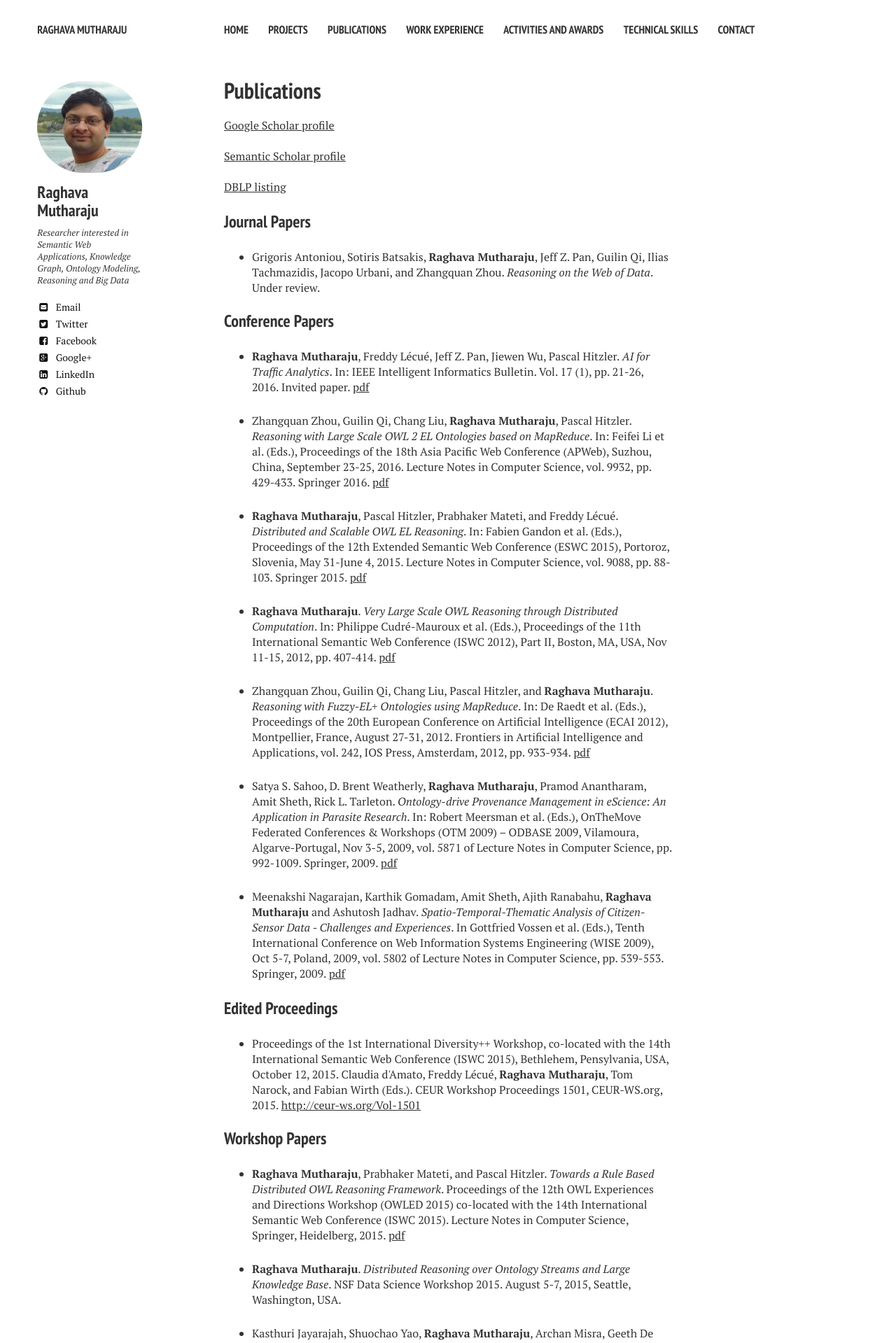
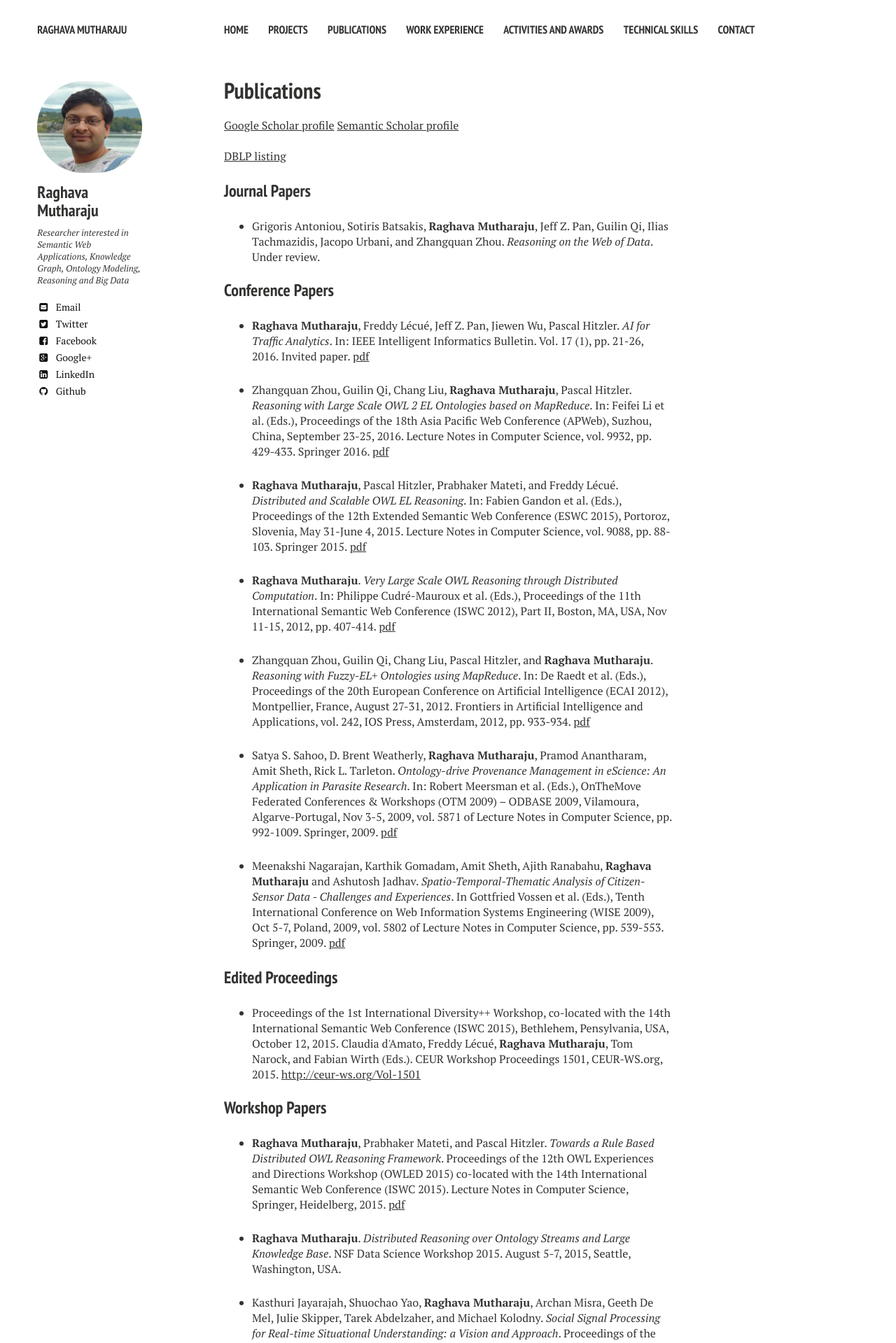
Before and after one commit to raghavam/raghavam.github.io, a Jekyll site: the page built from publications.md, in a window 1280 px wide. Shown: the top 1919 px of the page at 70% size. Built offline with Jekyll 4.4.1, drawn with Linux system fonts in a browser that asks for light colours; nearby versions of some CDN libraries.

```diff
--- a/publications.md
+++ b/publications.md
@@ -4,9 +4,7 @@ title: Publications
 share: false
 ---
 
-<a href="https://scholar.google.com/citations?user=69pEM_YAAAAJ&hl=en" target="_blank">Google Scholar profile</a>
-&nbsp;
-<a href="https://www.semanticscholar.org/author/Raghava-Mutharaju/3163243" target="_blank">Semantic Scholar profile</a>
+<a href="https://scholar.google.com/citations?user=69pEM_YAAAAJ&hl=en" target="_blank">Google Scholar profile</a>   <a href="https://www.semanticscholar.org/author/Raghava-Mutharaju/3163243" target="_blank">Semantic Scholar profile</a>
 &nbsp;
 <a href="http://dblp.uni-trier.de/pers/hd/m/Mutharaju:Raghava" target="_blank">DBLP listing</a>
 
```
